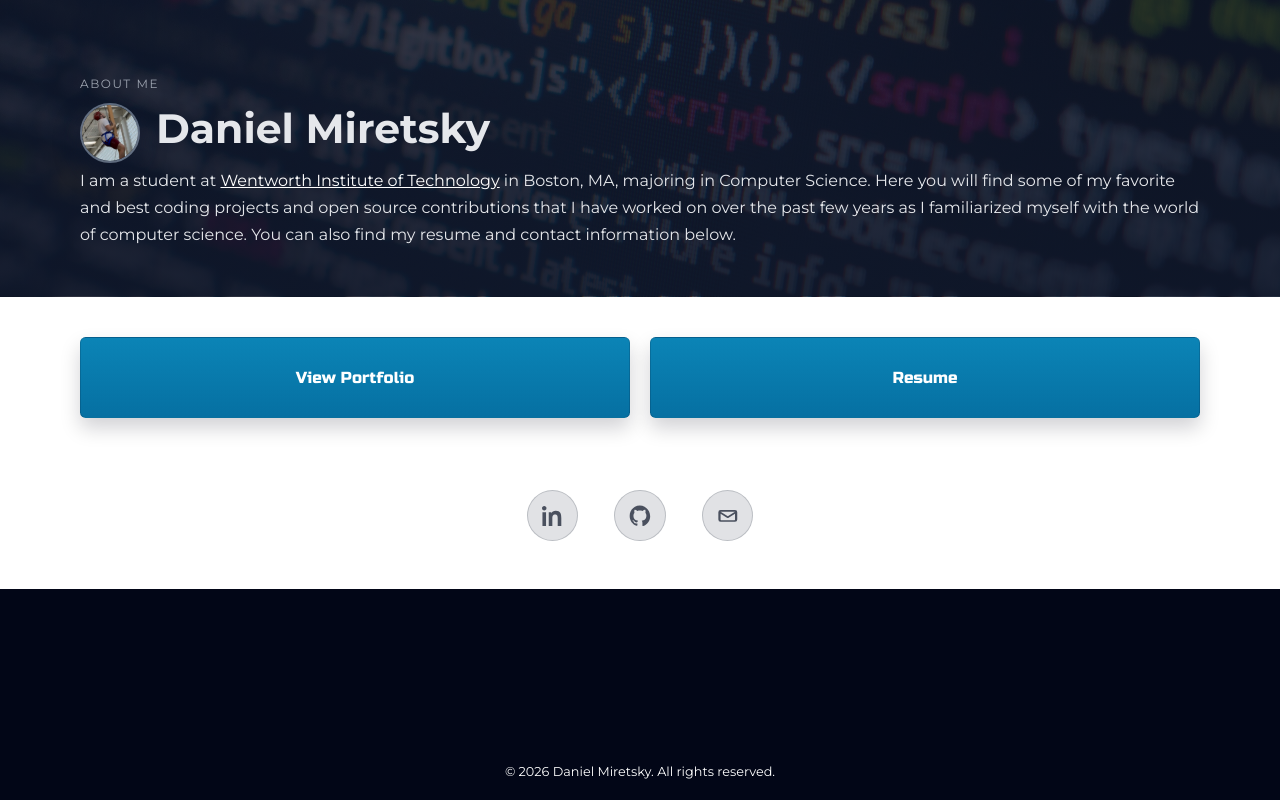
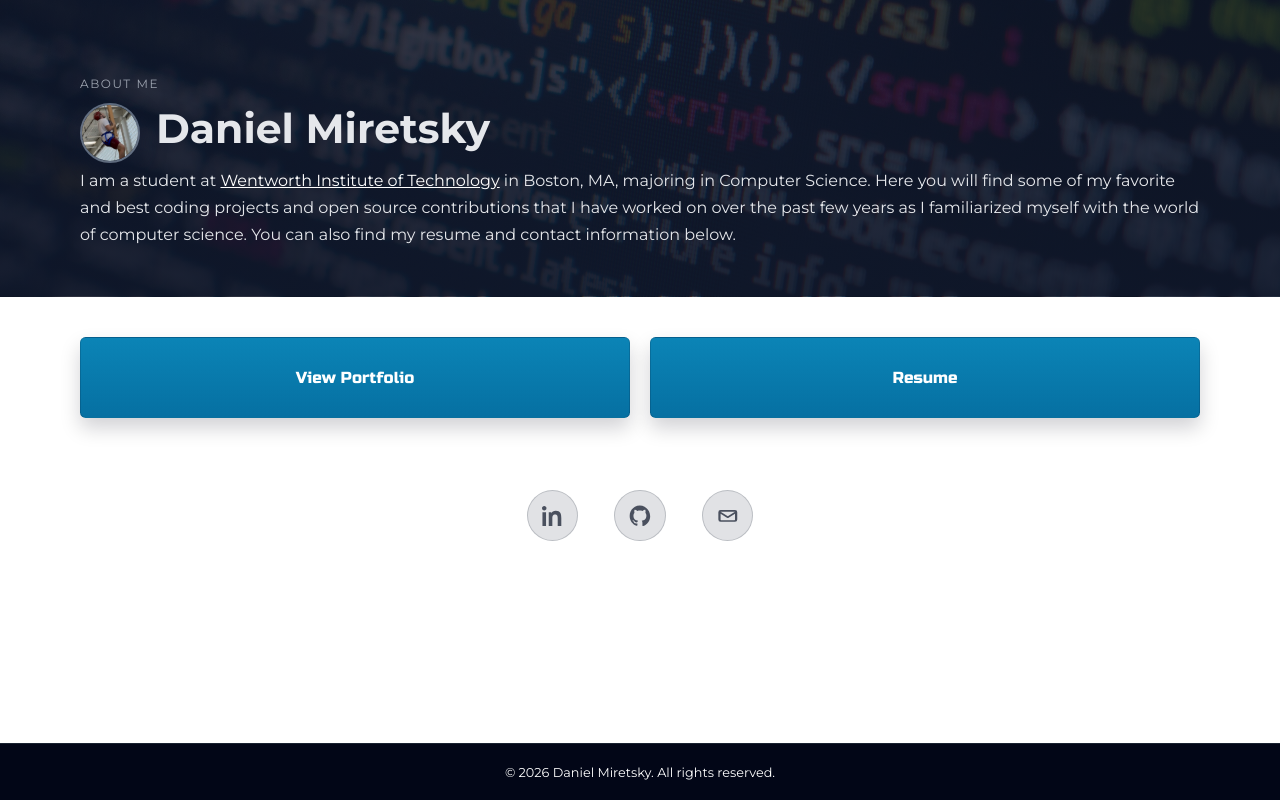
Before and after one commit to DMFriends/portfolio-site, a SvelteKit app: page / in a window 1280 px wide. Built offline with nearby package versions, Linux system fonts and the light colour scheme.

Commit message:
fix styling...again

```diff
--- a/src/routes/+page.svelte
+++ b/src/routes/+page.svelte
@@ -57,22 +57,23 @@
 		</div>
 	</section>
 
-	<div class="footer">
-		<p>© {new Date().getFullYear()} Daniel Miretsky. All rights reserved.</p>
-	</div>
-
+	<section class="footer-section" aria-label="Footer">
+		<footer class="footer">
+			<span>© {new Date().getFullYear()} Daniel Miretsky. All rights reserved.</span>
+		</footer>
+	</section>
 </main>
 
 
 
 <style>
 	.home-layout {
-		min-height: 100vh;
-		min-height: 100svh;
+		min-height: auto;
 		display: flex;
 		flex-direction: column;
 		background: #020617;
 		color: #e5e7eb;
+		box-sizing: border-box;
 	}
 
 	:global(body) {
@@ -183,7 +184,7 @@
 	}
 
 	.bottom-half {
-		padding: 2.5rem 1.5rem 8rem;
+		padding: 2.5rem 1.5rem 3rem;
 		color: #0f172a;
 		background: #ffffff;
 	}
@@ -191,7 +192,6 @@
 	.bottom-inner {
 		max-width: 1120px;
 		margin: 0 auto;
-		margin-bottom: -5rem;
 		display: grid;
 		gap: 2.5rem;
 		justify-items: center;
@@ -275,19 +275,32 @@
 	}
 
 	.footer {
-		padding: 0.5rem;
-		margin-top: auto;
-		text-align: center;
+		position: fixed;
+		left: 0;
+		right: 0;
+		bottom: 0;
+		z-index: 10;
+		height: 3.5rem;
+		padding: 0 1.5rem;
+		max-height: 5rem;
+		/* max-height: 3.5svh; */
+		overflow: hidden;
+		display: flex;
+		align-items: center;
+		justify-content: center;
+		border-top: 1px solid rgba(31, 41, 55, 0.85);
 		font-size: 0.8rem;
 		color: #ffffff;
 		font-family: "Montserrat", sans-serif;
+		background: #020617;
 	}
 
-	/* .footer-text {
-		max-width: 720px;
-		margin: 0 auto;
-		padding-top: 1.5rem;
-	} */
+	.footer-section {
+		/* Footer is fixed-position; wrapper should take no space */
+		height: 0;
+		padding: 0;
+		margin: 0;
+	}
 
 	@media (max-width: 640px) {
 		.hero {
--- a/src/routes/portfolio/+page.svelte
+++ b/src/routes/portfolio/+page.svelte
@@ -149,6 +149,7 @@
 <style>
   section {
     width: 100%;
+    box-sizing: border-box;
   }
 
   .hero {
```
